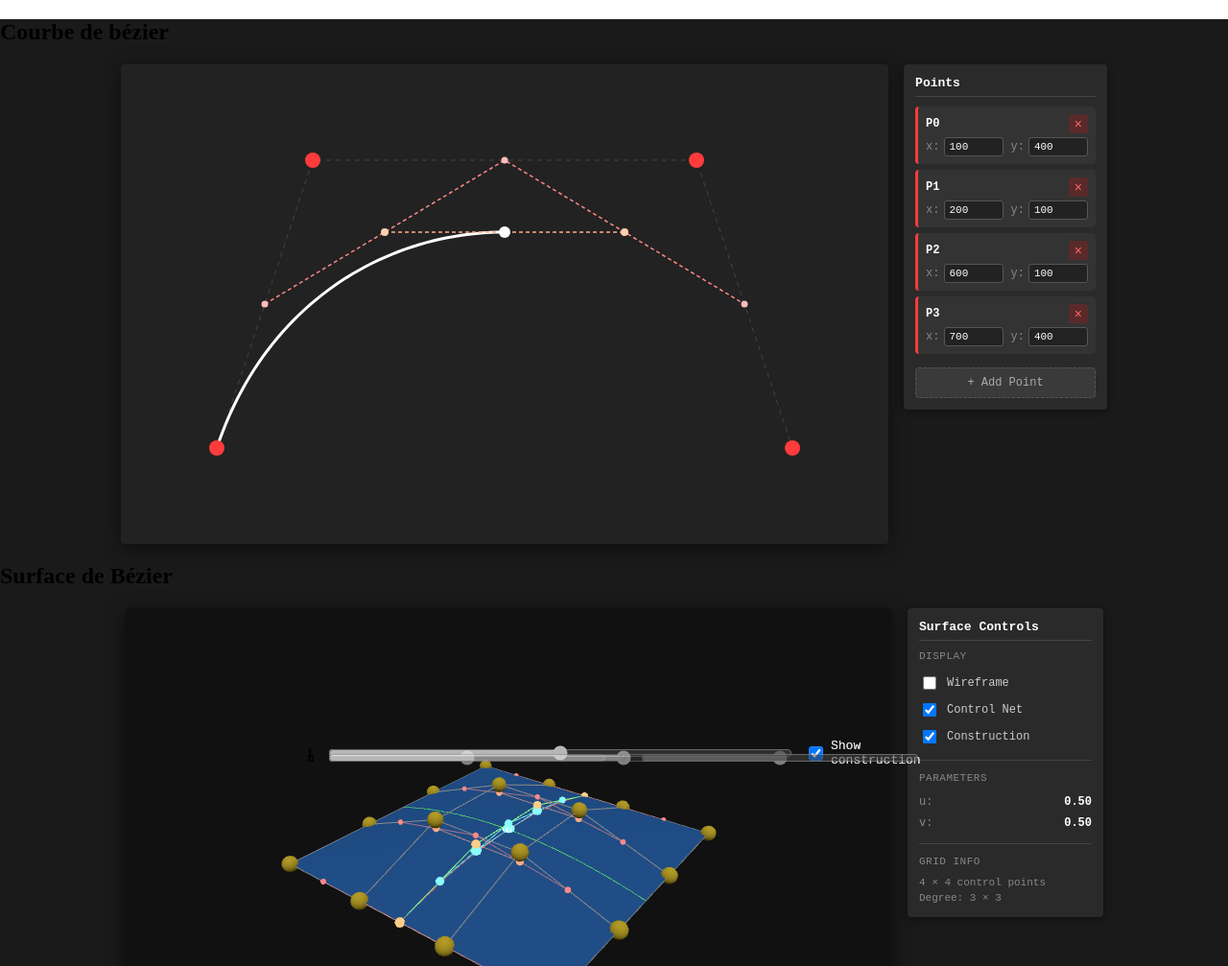
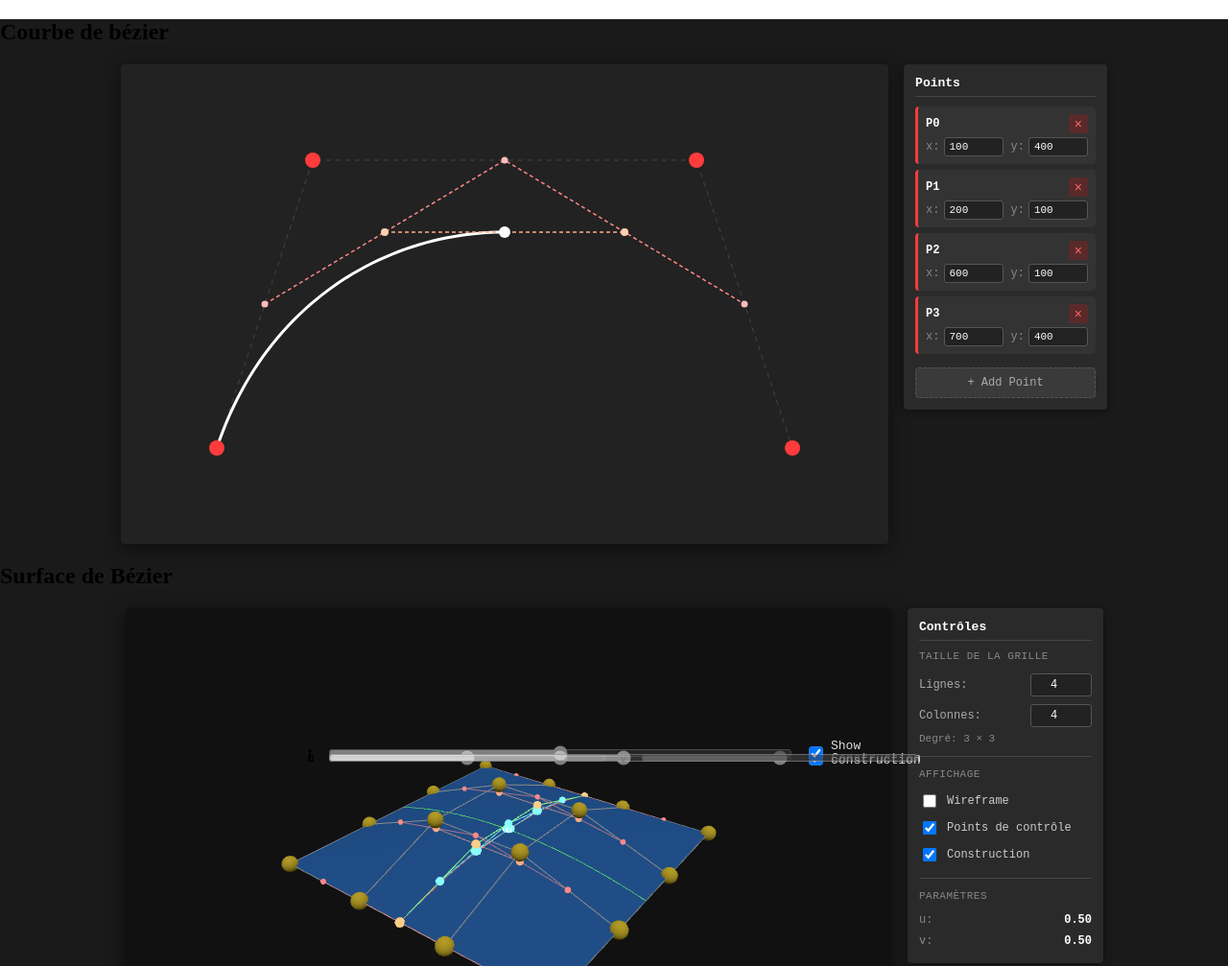
Before and after one commit to neikow/gig-mini-cours, a website built with Vite: page index.html in a window 1280 px wide. Shown: the top 1007 px of the page at 96% size. Built offline with nearby package versions, Linux system fonts and the light colour scheme; animation ran at ten frames a second; what reveal.js would draw is missing.

Commit message:
refactor control point grid: improve UI for grid size controls and enhance rendering setup

```diff
--- a/index.html
+++ b/index.html
@@ -27,7 +27,7 @@
               />
               <label class="checkbox-inline">
                 <input type="checkbox" id="bezierConstruction" checked />
-                Show construction
+                Construction
               </label>
             </div>
           </section>
--- a/src/main.ts
+++ b/src/main.ts
@@ -395,8 +395,8 @@ initInteractive2DCanvas('bezierCanvas', 'bezierCanvasT', 'bezierConstruction', '
 (function(){
     // Control point grid (rows x cols) - can be any size >= 2x2
     // Each point has x, y (horizontal plane) and z (height)
-    const gridRows = 4;
-    const gridCols = 4;
+    let gridRows = 4;
+    let gridCols = 4;
 
     // Generate initial control points in a grid pattern with some height variation
     function generateInitialGrid(rows: number, cols: number): THREE.Vector3[][] {
@@ -467,13 +467,181 @@ initInteractive2DCanvas('bezierCanvas', 'bezierCanvasT', 'bezierConstruction', '
         let controlNetEnabled = true;
         let constructionEnabled = true;
 
+        // Scene setup
+        const scene = new THREE.Scene();
+        scene.background = new THREE.Color(0x111111);
+        const camera = new THREE.PerspectiveCamera(45, width / height, 0.1, 2000);
+        camera.position.set(300, 300, 400);
+
+        const renderer = new THREE.WebGLRenderer({ antialias: true });
+        renderer.setSize(width, height);
+        container.appendChild(renderer.domElement);
+
+        const orbitControls = new OrbitControls(camera, renderer.domElement);
+        orbitControls.enableDamping = true;
+        orbitControls.target.set(0, 0, 0);
+
+        // Lights
+        const hemi = new THREE.HemisphereLight(0xffffff, 0x222222, 0.8);
+        scene.add(hemi);
+        const dir = new THREE.DirectionalLight(0xffffff, 0.6);
+        dir.position.set(200, 500, 200);
+        scene.add(dir);
+
+        // Control point grid
+        let controlGrid = generateInitialGrid(gridRows, gridCols);
+
+        // Control net visualization group
+        const controlGroup = new THREE.Group();
+        scene.add(controlGroup);
+
+        const matPoint = new THREE.MeshStandardMaterial({ color: 0xffde38 });
+        const matPointHover = new THREE.MeshStandardMaterial({ color: 0xffff88 });
+        const sphGeom = new THREE.SphereGeometry(8, 12, 12);
+
+        // Create control point spheres and track them for dragging
+        let controlSpheres: THREE.Mesh[] = [];
+        let sphereToGridIndex = new Map<THREE.Mesh, { row: number; col: number }>();
+        let dragControls: DragControls | null = null;
+
+        function rebuildControlPoints() {
+            // Remove old spheres from scene and control group
+            controlSpheres.forEach(s => {
+                controlGroup.remove(s);
+                s.geometry.dispose();
+            });
+            controlSpheres = [];
+            sphereToGridIndex.clear();
+
+            // Dispose old drag controls
+            if (dragControls) {
+                dragControls.dispose();
+            }
+
+            // Create new spheres
+            for (let i = 0; i < gridRows; i++) {
+                for (let j = 0; j < gridCols; j++) {
+                    const m = new THREE.Mesh(sphGeom, matPoint.clone());
+                    m.position.copy(controlGrid[i][j]);
+                    controlGroup.add(m);
+                    controlSpheres.push(m);
+                    sphereToGridIndex.set(m, { row: i, col: j });
+                }
+            }
+
+            // Create new drag controls
+            dragControls = new DragControls(controlSpheres, camera, renderer.domElement);
+
+            dragControls.addEventListener('dragstart', (event) => {
+                orbitControls.enabled = false;
+                const mesh = event.object as THREE.Mesh;
+                mesh.material = matPointHover.clone();
+            });
+
+            dragControls.addEventListener('drag', (event) => {
+                const mesh = event.object as THREE.Mesh;
+                const gridIdx = sphereToGridIndex.get(mesh);
+                if (gridIdx) {
+                    controlGrid[gridIdx.row][gridIdx.col].copy(mesh.position);
+                    updateControlNet();
+                    rebuildSurface();
+                    updateIsoCurves(currentU, currentV);
+                    updateConstruction(currentU, currentV);
+                }
+            });
+
+            dragControls.addEventListener('dragend', (event) => {
+                orbitControls.enabled = true;
+                const mesh = event.object as THREE.Mesh;
+                mesh.material = matPoint.clone();
+            });
+
+            dragControls.addEventListener('hoveron', (event) => {
+                const mesh = event.object as THREE.Mesh;
+                mesh.material = matPointHover.clone();
+                renderer.domElement.style.cursor = 'grab';
+            });
+
+            dragControls.addEventListener('hoveroff', (event) => {
+                const mesh = event.object as THREE.Mesh;
+                mesh.material = matPoint.clone();
+                renderer.domElement.style.cursor = 'auto';
+            });
+        }
+
+        // Function to regenerate everything when grid size changes
+        function regenerateGrid(newRows: number, newCols: number) {
+            gridRows = Math.max(2, Math.min(8, newRows));
+            gridCols = Math.max(2, Math.min(8, newCols));
+            controlGrid = generateInitialGrid(gridRows, gridCols);
+            rebuildControlPoints();
+            updateControlNet();
+            rebuildSurface();
+            updateIsoCurves(currentU, currentV);
+            updateConstruction(currentU, currentV);
+            createControlsWidget(); // Refresh the widget to show new values
+        }
+
         function createControlsWidget() {
             if (!controlsContainer) return;
             controlsContainer.innerHTML = '';
 
             const header = document.createElement('h3');
-            header.textContent = 'Surface Controls';
+            header.textContent = 'Contrôles';
             controlsContainer.appendChild(header);
+
+            // Grid size section
+            const gridSection = document.createElement('div');
+            gridSection.className = 'control-section';
+
+            const gridLabel = document.createElement('div');
+            gridLabel.className = 'section-label';
+            gridLabel.textContent = 'Taille de la grille';
+            gridSection.appendChild(gridLabel);
+
+            // Rows control
+            const rowsItem = document.createElement('div');
+            rowsItem.className = 'grid-size-control';
+            const rowsLabel = document.createElement('label');
+            rowsLabel.textContent = 'Lignes:';
+            const rowsInput = document.createElement('input');
+            rowsInput.type = 'number';
+            rowsInput.min = '2';
+            rowsInput.max = '8';
+            rowsInput.value = gridRows.toString();
+            rowsInput.addEventListener('change', (e) => {
+                const newRows = parseInt((e.target as HTMLInputElement).value) || 2;
+                regenerateGrid(newRows, gridCols);
+            });
+            rowsItem.appendChild(rowsLabel);
+            rowsItem.appendChild(rowsInput);
+            gridSection.appendChild(rowsItem);
+
+            // Cols control
+            const colsItem = document.createElement('div');
+            colsItem.className = 'grid-size-control';
+            const colsLabel = document.createElement('label');
+            colsLabel.textContent = 'Colonnes:';
+            const colsInput = document.createElement('input');
+            colsInput.type = 'number';
+            colsInput.min = '2';
+            colsInput.max = '8';
+            colsInput.value = gridCols.toString();
+            colsInput.addEventListener('change', (e) => {
+                const newCols = parseInt((e.target as HTMLInputElement).value) || 2;
+                regenerateGrid(gridRows, newCols);
+            });
+            colsItem.appendChild(colsLabel);
+            colsItem.appendChild(colsInput);
+            gridSection.appendChild(colsItem);
+
+            // Degree info
+            const degreeInfo = document.createElement('div');
+            degreeInfo.className = 'info-item';
+            degreeInfo.textContent = `Degré: ${gridRows - 1} × ${gridCols - 1}`;
+            gridSection.appendChild(degreeInfo);
+
+            controlsContainer.appendChild(gridSection);
 
             // Display options section
             const displaySection = document.createElement('div');
@@ -481,7 +649,7 @@ initInteractive2DCanvas('bezierCanvas', 'bezierCanvasT', 'bezierConstruction', '
 
             const displayLabel = document.createElement('div');
             displayLabel.className = 'section-label';
-            displayLabel.textContent = 'Display';
+            displayLabel.textContent = 'Affichage';
             displaySection.appendChild(displayLabel);
 
             // Wireframe toggle
@@ -513,7 +681,7 @@ initInteractive2DCanvas('bezierCanvas', 'bezierCanvasT', 'bezierConstruction', '
                 controlGroup.visible = controlNetEnabled;
             });
             controlNetItem.appendChild(controlNetCheck);
-            controlNetItem.appendChild(document.createTextNode(' Control Net'));
+            controlNetItem.appendChild(document.createTextNode(' Points de contrôle'));
             displaySection.appendChild(controlNetItem);
 
             // Construction toggle
@@ -539,7 +707,7 @@ initInteractive2DCanvas('bezierCanvas', 'bezierCanvasT', 'bezierConstruction', '
 
             const paramsLabel = document.createElement('div');
             paramsLabel.className = 'section-label';
-            paramsLabel.textContent = 'Parameters';
+            paramsLabel.textContent = 'Paramètres';
             paramsSection.appendChild(paramsLabel);
 
             // U value display
@@ -555,27 +723,6 @@ initInteractive2DCanvas('bezierCanvas', 'bezierCanvasT', 'bezierConstruction', '
             paramsSection.appendChild(vItem);
 
             controlsContainer.appendChild(paramsSection);
-
-            // Grid info section
-            const infoSection = document.createElement('div');
-            infoSection.className = 'control-section';
-
-            const infoLabel = document.createElement('div');
-            infoLabel.className = 'section-label';
-            infoLabel.textContent = 'Grid Info';
-            infoSection.appendChild(infoLabel);
-
-            const gridInfo = document.createElement('div');
-            gridInfo.className = 'info-item';
-            gridInfo.textContent = `${gridRows} × ${gridCols} control points`;
-            infoSection.appendChild(gridInfo);
-
-            const degreeInfo = document.createElement('div');
-            degreeInfo.className = 'info-item';
-            degreeInfo.textContent = `Degree: ${gridRows - 1} × ${gridCols - 1}`;
-            infoSection.appendChild(degreeInfo);
-
-            controlsContainer.appendChild(infoSection);
         }
 
         function updateParamDisplay() {
@@ -585,90 +732,8 @@ initInteractive2DCanvas('bezierCanvas', 'bezierCanvasT', 'bezierConstruction', '
             if (vDisplay) vDisplay.textContent = currentV.toFixed(2);
         }
 
-        // Scene setup
-        const scene = new THREE.Scene();
-        scene.background = new THREE.Color(0x111111);
-        const camera = new THREE.PerspectiveCamera(45, width / height, 0.1, 2000);
-        camera.position.set(300, 300, 400);
-
-        const renderer = new THREE.WebGLRenderer({ antialias: true });
-        renderer.setSize(width, height);
-        container.appendChild(renderer.domElement);
-
-        const controls = new OrbitControls(camera, renderer.domElement);
-        controls.enableDamping = true;
-        controls.target.set(0, 0, 0);
-
-        // Lights
-        const hemi = new THREE.HemisphereLight(0xffffff, 0x222222, 0.8);
-        scene.add(hemi);
-        const dir = new THREE.DirectionalLight(0xffffff, 0.6);
-        dir.position.set(200, 500, 200);
-        scene.add(dir);
-
-        // Control point grid
-        const controlGrid = generateInitialGrid(gridRows, gridCols);
-
-        // Control net visualization group
-        const controlGroup = new THREE.Group();
-        const matPoint = new THREE.MeshStandardMaterial({ color: 0xffde38 });
-        const matPointHover = new THREE.MeshStandardMaterial({ color: 0xffff88 });
-        const sphGeom = new THREE.SphereGeometry(8, 12, 12);
-
-        // Create control point spheres and track them for dragging
-        const controlSpheres: THREE.Mesh[] = [];
-        const sphereToGridIndex = new Map<THREE.Mesh, { row: number; col: number }>();
-
-        for (let i = 0; i < gridRows; i++) {
-            for (let j = 0; j < gridCols; j++) {
-                const m = new THREE.Mesh(sphGeom, matPoint.clone());
-                m.position.copy(controlGrid[i][j]);
-                controlGroup.add(m);
-                controlSpheres.push(m);
-                sphereToGridIndex.set(m, { row: i, col: j });
-            }
-        }
-
-        // Add drag controls for control points
-        const dragControls = new DragControls(controlSpheres, camera, renderer.domElement);
-
-        dragControls.addEventListener('dragstart', (event) => {
-            controls.enabled = false; // Disable orbit controls while dragging
-            const mesh = event.object as THREE.Mesh;
-            mesh.material = matPointHover.clone();
-        });
-
-        dragControls.addEventListener('drag', (event) => {
-            const mesh = event.object as THREE.Mesh;
-            const gridIdx = sphereToGridIndex.get(mesh);
-            if (gridIdx) {
-                // Update the control grid position
-                controlGrid[gridIdx.row][gridIdx.col].copy(mesh.position);
-                // Update visualization
-                updateControlNet();
-                rebuildSurface();
-                updateIsoCurves(currentU, currentV);
-                updateConstruction(currentU, currentV);
-            }
-        });
-
-        dragControls.addEventListener('dragend', (event) => {
-            controls.enabled = true; // Re-enable orbit controls
-            const mesh = event.object as THREE.Mesh;
-            mesh.material = matPoint.clone();
-        });
-
-        dragControls.addEventListener('hoveron', (event) => {
-            const mesh = event.object as THREE.Mesh;
-            mesh.material = matPointHover.clone();
-            renderer.domElement.style.cursor = 'grab';
-        });
-
-        dragControls.addEventListener('hoveroff', (event) => {
-            const mesh = event.object as THREE.Mesh;
-            mesh.material = matPoint.clone();
-            renderer.domElement.style.cursor = 'auto';
-        });
+        // Initialize control points
+        rebuildControlPoints();
 
         // Create control net lines
         const netMat = new THREE.LineBasicMaterial({ color: 0x888888 });
@@ -916,7 +981,7 @@ initInteractive2DCanvas('bezierCanvas', 'bezierCanvasT', 'bezierConstruction', '
         // Animation loop
         function animate() {
             requestAnimationFrame(animate);
-            controls.update();
+            orbitControls.update();
             renderer.render(scene, camera);
         }
         animate();
--- a/src/style.css
+++ b/src/style.css
@@ -261,6 +261,35 @@ body { margin: 0; overflow: hidden; }
     padding: 2px 0;
 }
 
+.points-editor .grid-size-control {
+    display: flex;
+    justify-content: space-between;
+    align-items: center;
+    padding: 4px 0;
+}
+
+.points-editor .grid-size-control label {
+    color: #aaa;
+    font-size: 12px;
+}
+
+.points-editor .grid-size-control input[type="number"] {
+    width: 50px;
+    padding: 4px 6px;
+    border: 1px solid #555;
+    border-radius: 3px;
+    background: #222;
+    color: #fff;
+    font-family: monospace;
+    font-size: 12px;
+    text-align: center;
+}
+
+.points-editor .grid-size-control input[type="number"]:focus {
+    outline: none;
+    border-color: #888;
+}
+
 .slider-container {
     position: fixed;
     display: flex;
```
